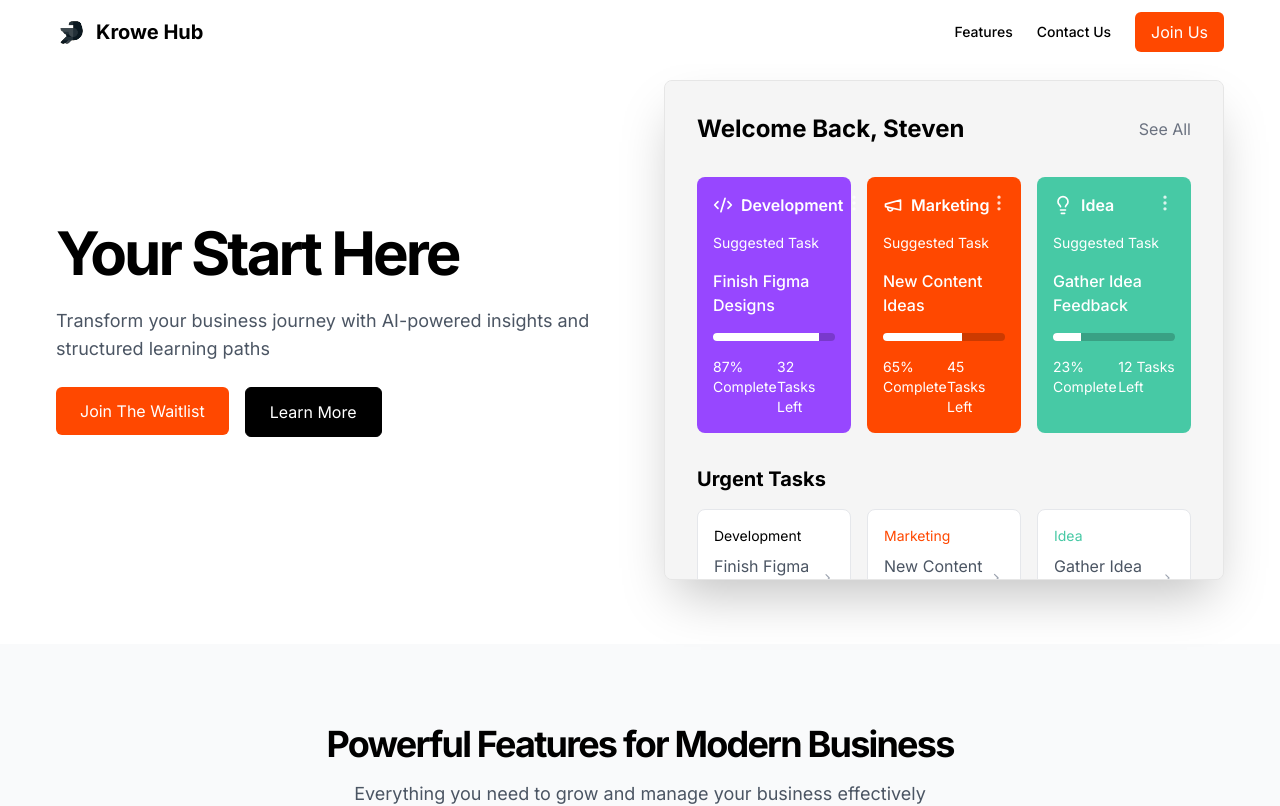
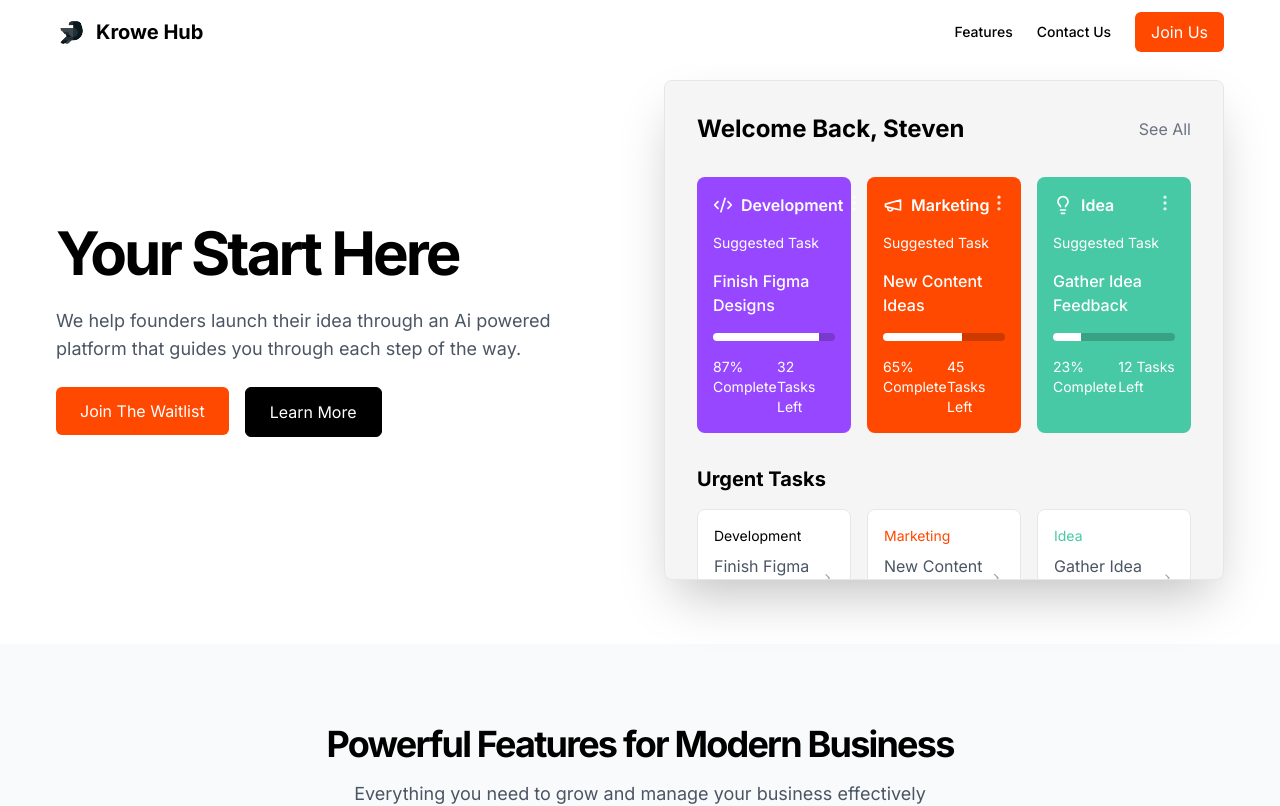
Before and after one commit to RayhanXD/krowestatic, a Next.js app: page / in a window 1280 px wide. Shown: the top 806 px of the page. Built offline with nearby package versions, Linux system fonts and the light colour scheme.

Commit message:
hero text change

```diff
--- a/components/hero.tsx
+++ b/components/hero.tsx
@@ -18,7 +18,7 @@ export function Hero() {
               Your Start Here
             </h1>
             <p className="text-lg text-gray-600">
-              Transform your business journey with AI-powered insights and structured learning paths
+              We help founders launch their idea through an Ai powered platform that guides you through each step of the way.
             </p>
             <div className="flex flex-col sm:flex-row gap-4 justify-center lg:justify-start">
               <a href="https://forms.gle/3Sp3RmyQ8u5TXn866" target="_blank" rel="noopener noreferrer">
```
